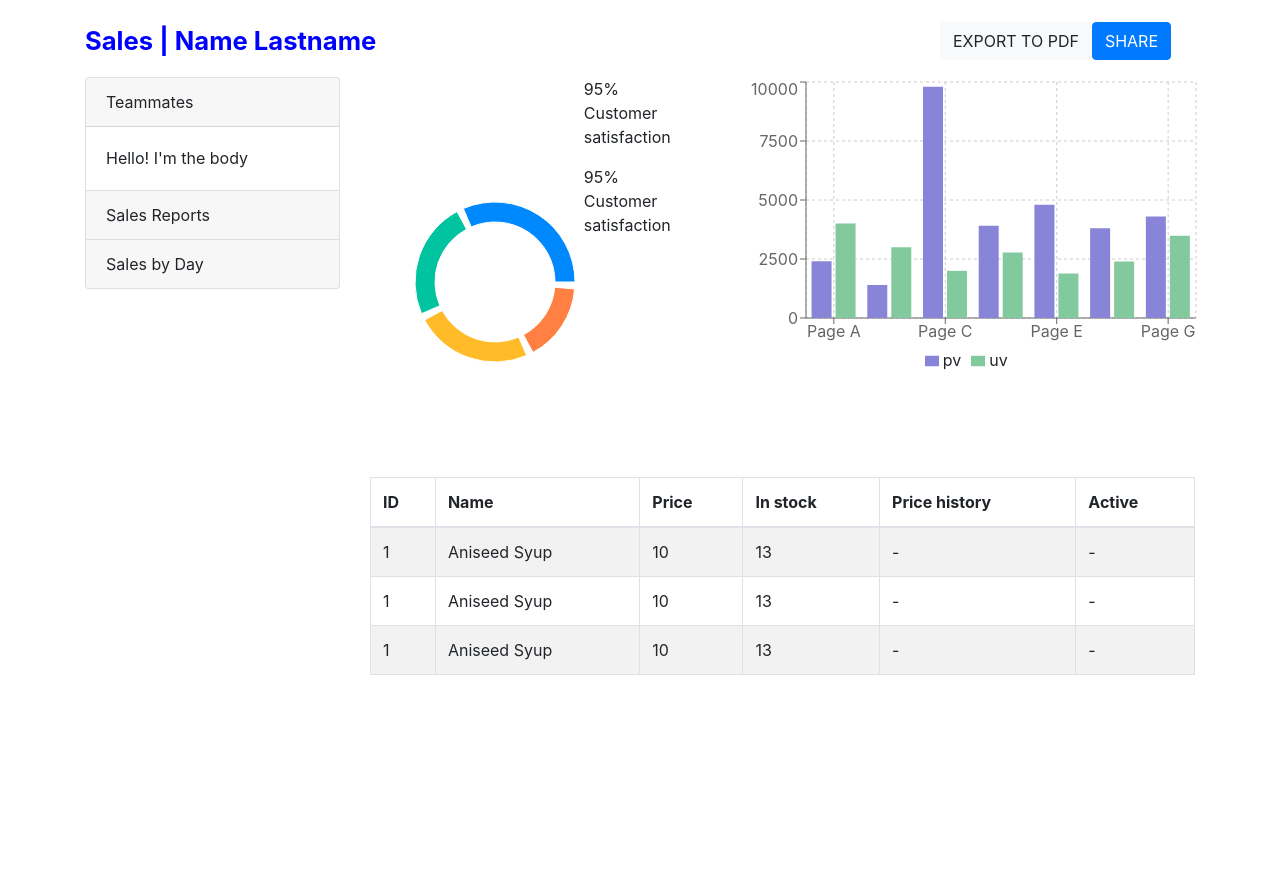
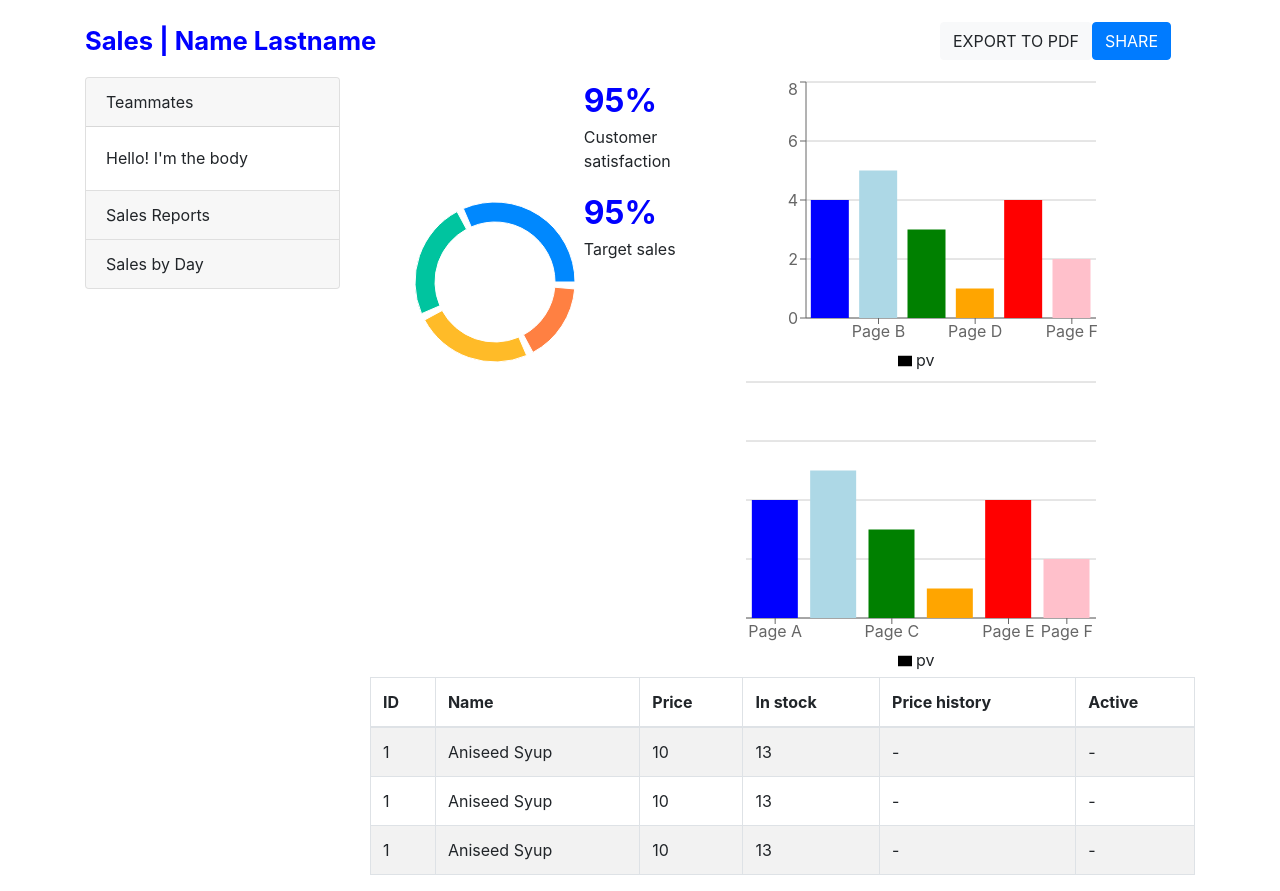
Before and after one commit to agustinmformoso/dashboard, a React (Create React App) app in the folder ui/: page / in a window 1280 px wide. Before the commit the page ends 800 px from the top, so only its background shows below. Built offline with nearby package versions, Linux system fonts and the light colour scheme.

Commit message:
Añado graficos

```diff
--- a/ui/src/Components/BarChartComponent/index.jsx
+++ b/ui/src/Components/BarChartComponent/index.jsx
@@ -6,47 +6,60 @@ import {
 
 const data = [
   {
-      name: 'Page A', uv: 4000, pv: 2400, amt: 2400,
+    name: 'Page A', pv: 4, fill: 'blue',
   },
   {
-      name: 'Page B', uv: 3000, pv: 1398, amt: 2210,
+    name: 'Page B', pv: 5, fill: 'lightblue',
   },
   {
-      name: 'Page C', uv: 2000, pv: 9800, amt: 2290,
+    name: 'Page C', pv: 3, fill: 'green',
   },
   {
-      name: 'Page D', uv: 2780, pv: 3908, amt: 2000,
+    name: 'Page D', pv: 1, fill: 'orange',
   },
   {
-      name: 'Page E', uv: 1890, pv: 4800, amt: 2181,
+    name: 'Page E', pv: 4, fill: 'red',
   },
   {
-      name: 'Page F', uv: 2390, pv: 3800, amt: 2500,
-    },
-    {
-      name: 'Page G', uv: 3490, pv: 4300, amt: 2100,
+    name: 'Page F', pv: 2, fill: 'pink',
   },
 ];
 
 const BarChartComponent = () => {
 
   return (
+    <>
     <BarChart
-        width={500}
+      width={400}
       height={300}
       data={data}
       margin={{
         top: 5, right: 30, left: 20, bottom: 5,
       }}
     >
-        <CartesianGrid strokeDasharray="3 3" />
+      <CartesianGrid vertical={false} />
       <XAxis dataKey="name" />
-        <YAxis />
+      <YAxis  />
       <Tooltip />
       <Legend />
-        <Bar dataKey="pv" fill="#8884d8" />
-        <Bar dataKey="uv" fill="#82ca9d" />
+      <Bar dataKey="pv"  />
     </BarChart>
+
+      <BarChart
+        width={400}
+        height={300}
+        data={data}
+        margin={{
+          top: 5, right: 30, left: 20, bottom: 5,
+        }}
+      >
+        <CartesianGrid vertical={false} />
+        <XAxis dataKey="name" />
+        <Tooltip />
+        <Legend />
+        <Bar dataKey="pv" />
+      </BarChart>
+    </>
     )
 }
 
--- a/ui/src/Components/Percentage/index.jsx
+++ b/ui/src/Components/Percentage/index.jsx
@@ -16,11 +16,11 @@ const Percentage = () => {
 
     return (
         <div>
-            <span>95%</span>
+            <span className="customer-satisfaction" >95%</span>
             <p>Customer satisfaction</p>
 
-            <span>95%</span>
-            <p>Customer satisfaction</p>
+            <span className="target-sales" >95%</span>
+            <p>Target sales</p>
         </div>
     )
 }
--- a/ui/src/Components/Percentage/styles.css
+++ b/ui/src/Components/Percentage/styles.css
@@ -0,0 +1,11 @@
+.customer-satisfaction {
+    color: blue;
+    font-weight: bold;
+    font-size: 2rem;
+}
+
+.target-sales {
+    color: blue;
+    font-weight: bold;
+    font-size: 2rem;
+}
--- a/ui/src/Containers/Header/index.jsx
+++ b/ui/src/Containers/Header/index.jsx
@@ -14,6 +14,7 @@ const Header = () => {
             <Col md={3} className="buttons" >
                 <ButtonComp description="EXPORT TO PDF" variante="light"/>
                 <ButtonComp description="SHARE" variante="primary"/>
+
             </Col>
         </Row>
     )
```
Lines whose indentation alone changed are shown as unchanged.
